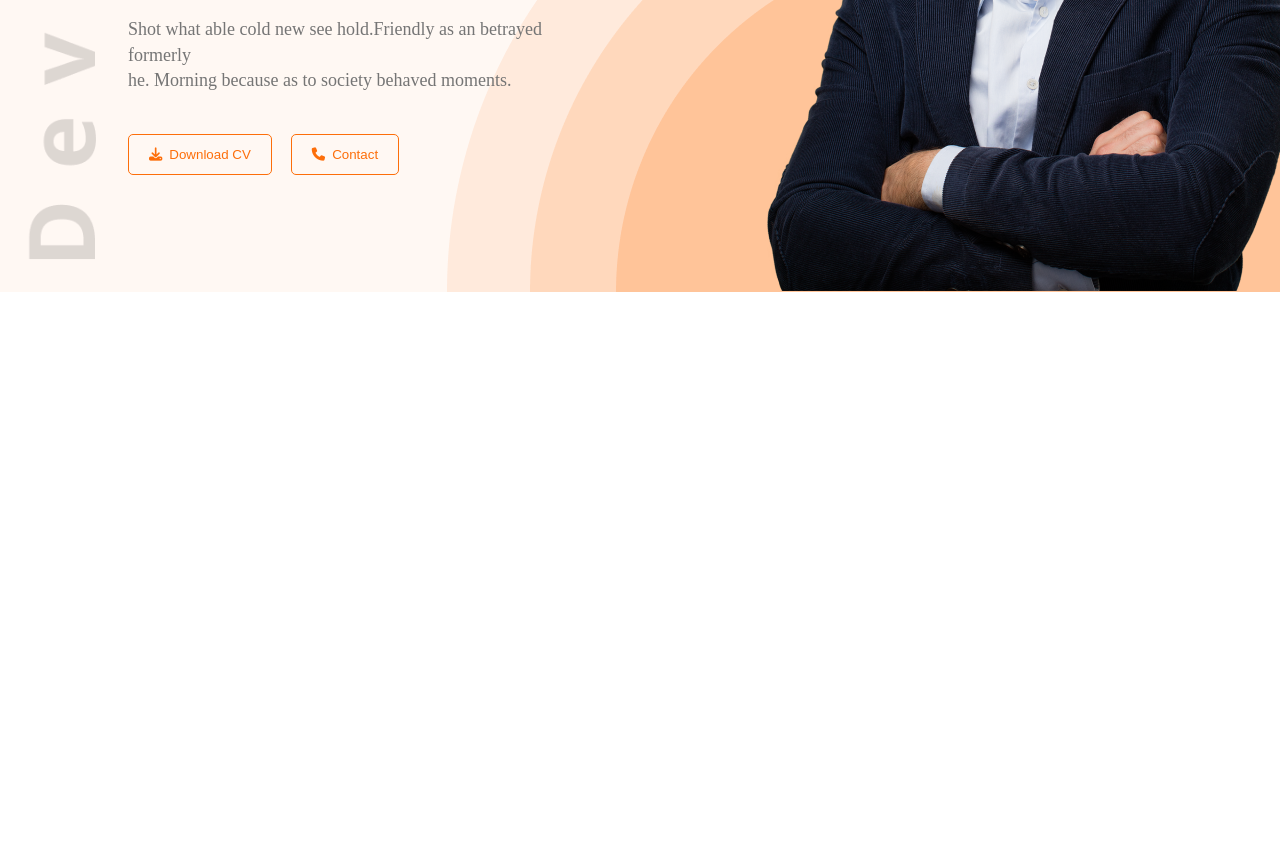
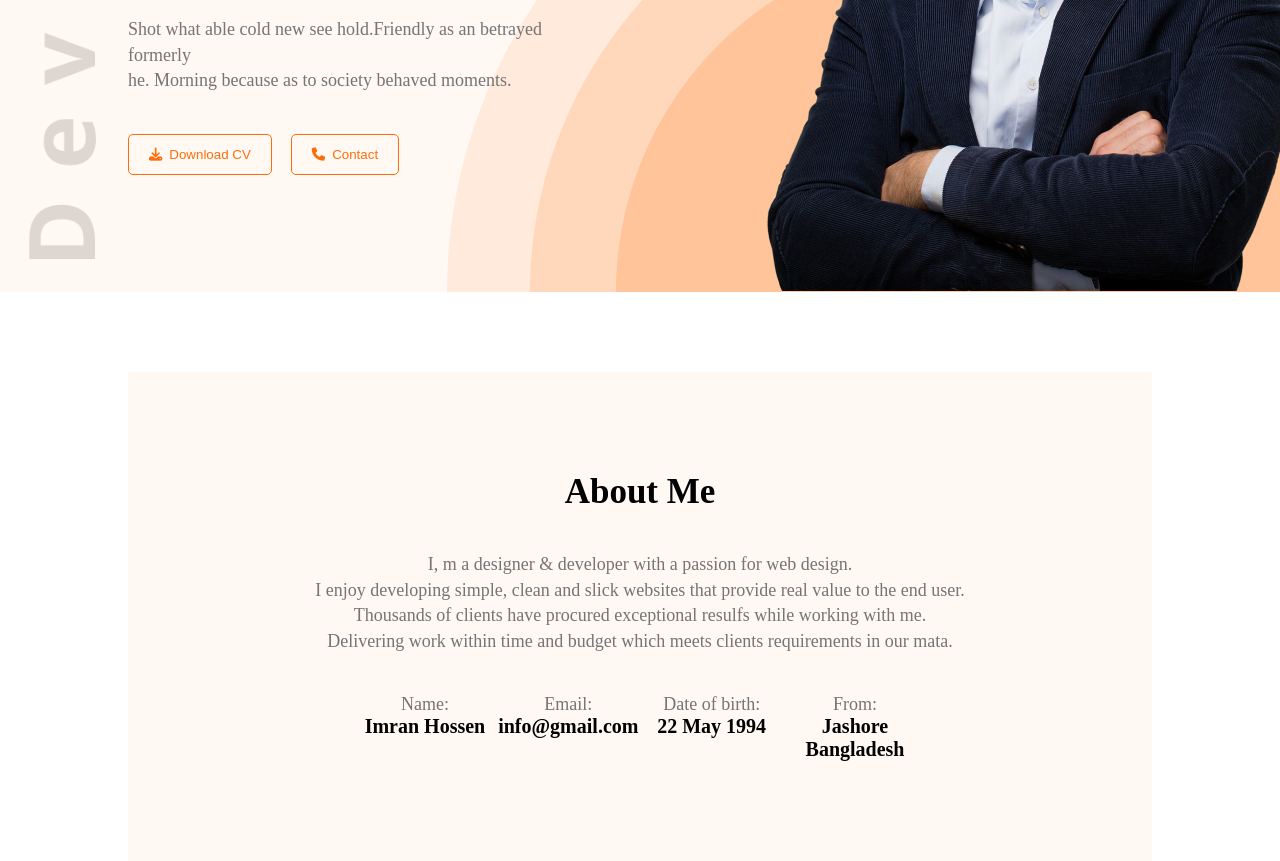
Before and after one commit to imranhossein4/practice-portfolio, a plain HTML site: page index.html in a window 1280 px wide. Shown: the part 480-1341 px from the top of the page. Before the commit the page ends 800 px from the top, so only its background shows below. Drawn offline with Linux system fonts and the light colour scheme.

Commit message:
about section done

```diff
--- a/index.html
+++ b/index.html
@@ -46,8 +46,43 @@
             </div>
         </div>
     </header>
+
+    <!-- header section end -->
+
+    <!-- main body start  -->
+
     <main>
-        <!-- <h1>this is portfolio website</h1> -->
+        <section class="container about">
+            <div class="about-section">
+                <div class="about-top">
+                    <h2>About Me</h2>
+                    <p>I, m a designer & developer with a passion for web design. <br> I enjoy developing simple, clean
+                        and
+                        slick websites that provide real value to the end user. <br> Thousands of clients have procured
+                        exceptional resulfs while working with me. <br> Delivering work within time and budget which
+                        meets
+                        clients requirements in our mata.</p>
+                </div>
+                <div class="about-bottom">
+                    <div class="info">
+                        <p>Name:</p>
+                        <strong>Imran Hossen</strong>
+                    </div>
+                    <div class="info">
+                        <p>Email:</p>
+                        <strong>info@gmail.com</strong>
+                    </div>
+                    <div class="info">
+                        <p>Date of birth:</p>
+                        <strong>22 May 1994</strong>
+                    </div>
+                    <div class="info">
+                        <p>From:</p>
+                        <strong>Jashore Bangladesh</strong>
+                    </div>
+                </div>
+            </div>
+        </section>
     </main>
     <footer>
 
--- a/style.css
+++ b/style.css
@@ -131,3 +131,52 @@ header .developer-image img {
 }
 
 /* banner section end  */
+
+/* main body style start  */
+
+.container {
+    width: 80%;
+    margin: auto;
+    margin-top: 80px;
+}
+
+/* about section style start  */
+
+.about {
+    background-color: #FFF8F3;
+}
+
+.about-section {
+    width: 80%;
+    margin: auto;
+    text-align: center;
+    padding: 100px;
+}
+
+.about-section .about-top h2 {
+    font-size: 35px;
+    font-weight: bold;
+}
+
+.about-section .about-top p {
+    font-size: 18px;
+    color: #757575;
+    margin: 40px 0;
+    line-height: 1.6rem;
+}
+
+.about-section .about-bottom {
+    width: 70%;
+    margin: auto;
+    display: grid;
+    grid-template-columns: repeat(4, 1fr);
+}
+
+.about-section .about-bottom p {
+    color: #757575;
+    font-size: 18px;
+}
+
+.about-section .about-bottom strong {
+    font-size: 20px;
+}
```
